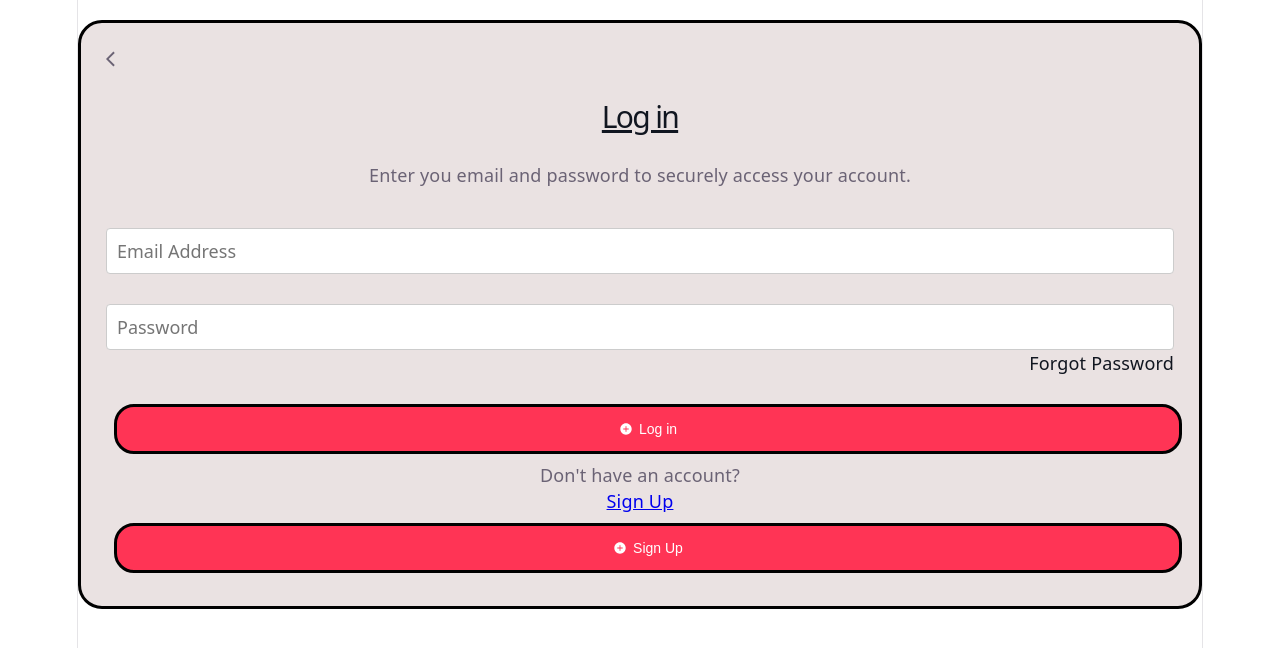
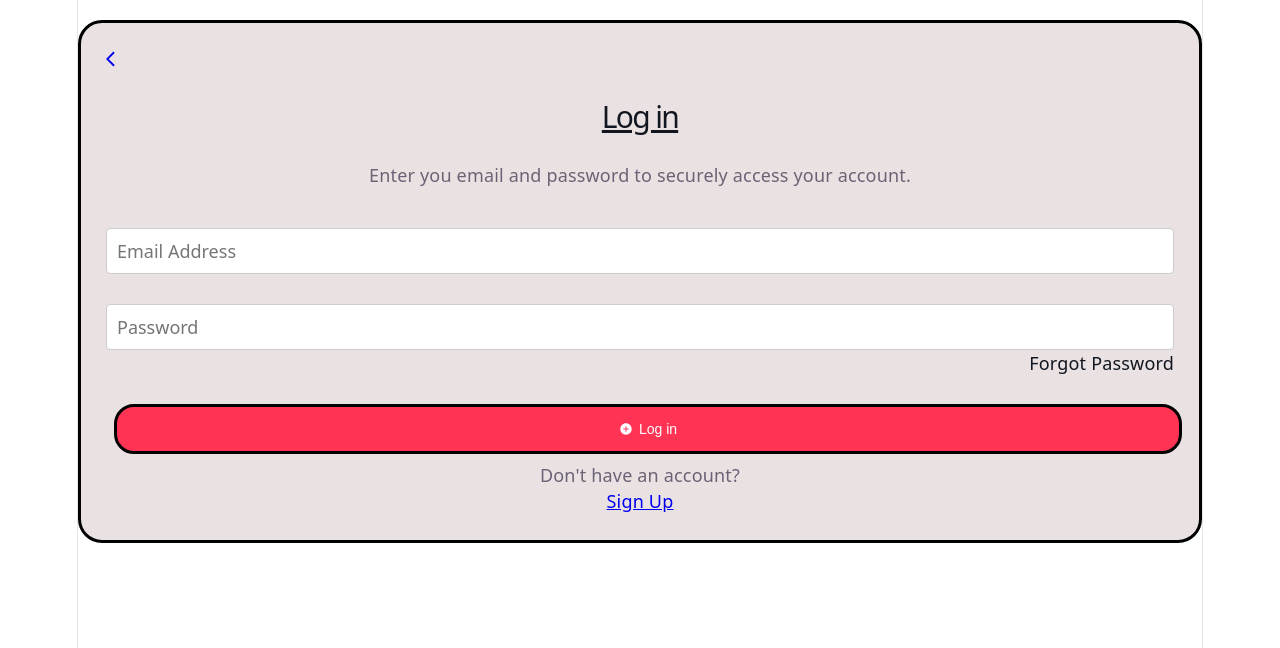
Before and after one commit to ntombizodwantlahla53-code/Shopping-List, a React (Vite) app: page / in a window 1280 px wide. Shown: the top 648 px of the page. Built offline with nearby package versions, Linux system fonts and the light colour scheme.

Commit message:
updated login

```diff
--- a/src/Pages/Login/Login.tsx
+++ b/src/Pages/Login/Login.tsx
@@ -23,7 +23,8 @@ export const Login: React.FC = () => {
 
   return (
     <div className={styles.linkContainer}>
-<div className={styles.bc}> <MdArrowBackIos/> </div>
+      <Link to = "/"><div className={styles.bc}> <MdArrowBackIos/> </div></Link>
+
       <div className={styles.Topic}>
         <h1 className={styles.Mytitle}> Log in </h1>
         <p className={styles.Myp}>Enter you email and password to securely access your account.</p>
@@ -40,17 +41,13 @@ export const Login: React.FC = () => {
               <input className={styles.inputdesc} placeholder="Password" />
             </div>
             <p className={styles.password}>Forgot Password</p>
-            <Buttons type="submit"
+            <Link to="/home"><Buttons type="submit"
             label ="Log in"
             icon={<IoIosAddCircle />}
-            variant="inputting"/>
+            variant="inputting"/></Link>
+
             <p className={styles.text}>Don't have an account? <p/></p>
             <Link to="/register">Sign Up</Link>
-
-            <Buttons label="Sign Up"
-            icon={<IoIosAddCircle />}
-
-            variant="inputting"/>
           </div>
         </div>
       </form>
```
